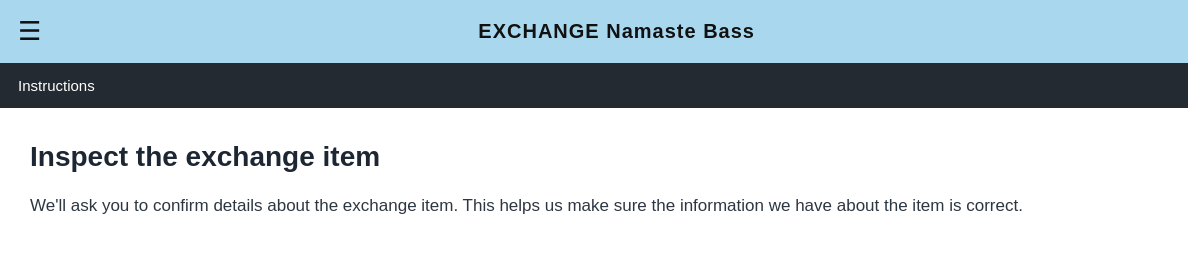
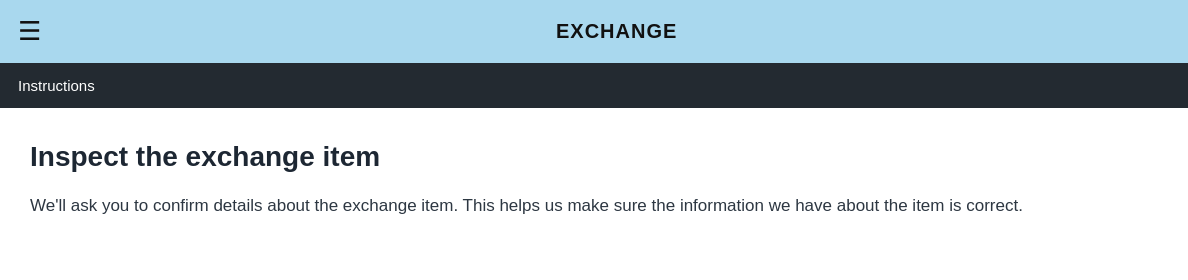
Before and after one commit to rprabash7/LLP-2.0, a website: page index.html in a window 1280 px wide. Shown: the top 280 px of the page, 0-1188 px from the left. Drawn offline with Linux system fonts and the light colour scheme.

Commit message:
Update header title to 'EXCHANGE'

```diff
--- a/index.html
+++ b/index.html
@@ -97,7 +97,7 @@
 
     <div class="header">
         <div class="menu-icon">&#9776;</div>
-        <div class="header-title">EXCHANGE Namaste Bass</div>
+        <div class="header-title">EXCHANGE</div>
         <div class="right-icons">
     <img src="images/message.png" alt="Message" style="width:26px;height:26px;object-fit:contain">
     <img src="images/question.png" alt="Question" style="width:26px;height:26px;object-fit:contain">
```
